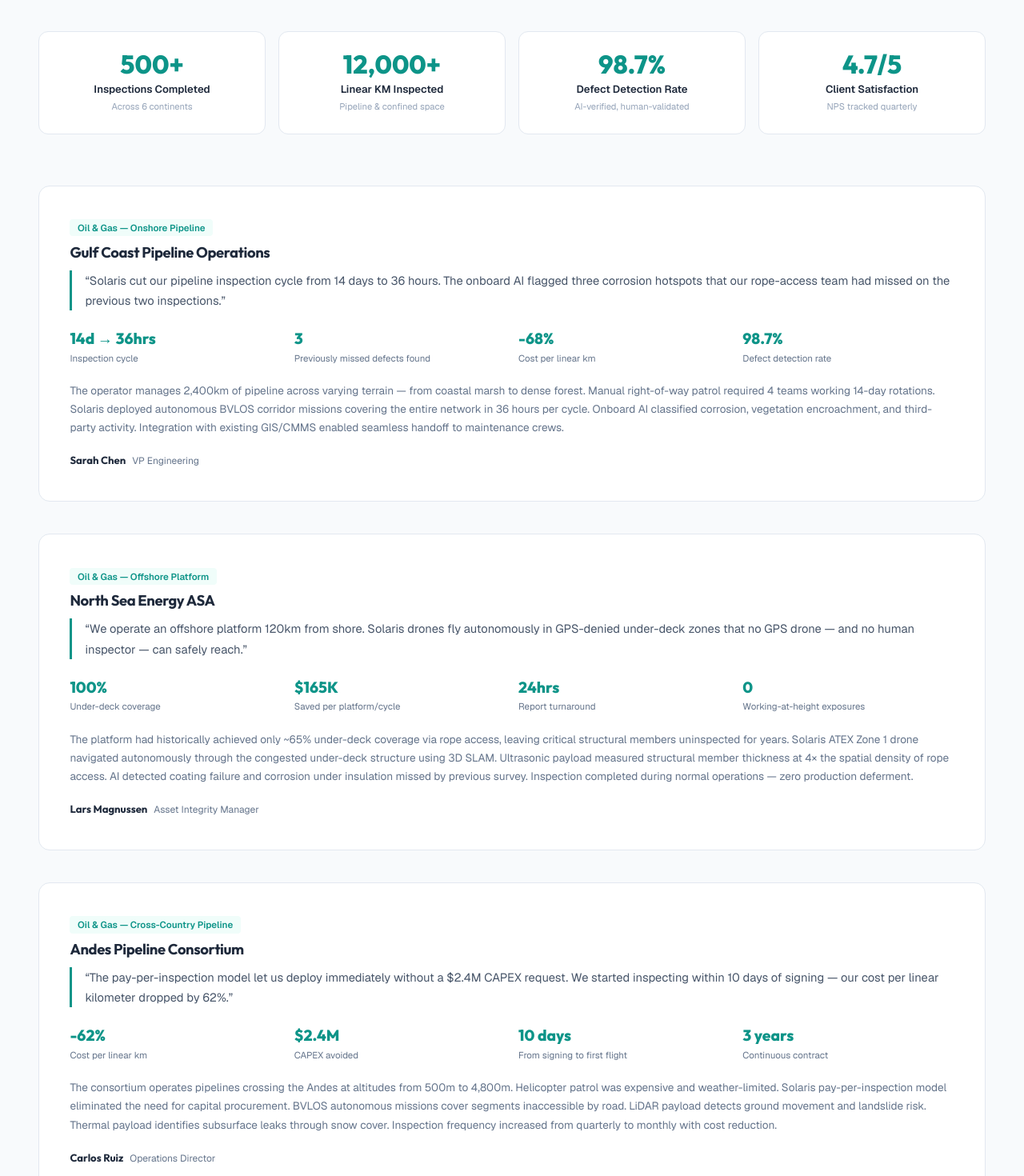
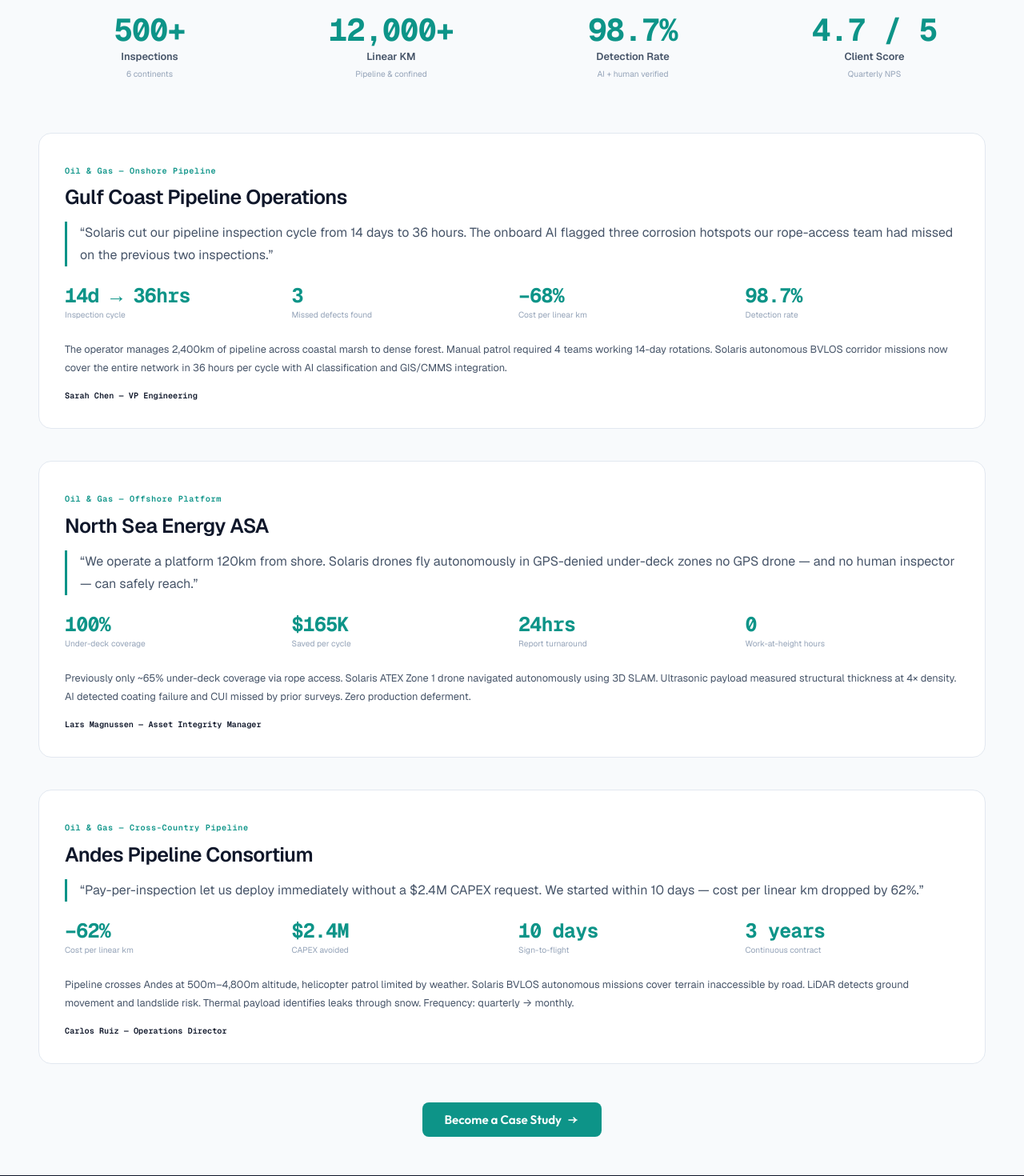
Before and after one commit to cpu152650311-coder/solaris-drone-test, a Next.js app: page /case-studies in a window 1280 px wide. Shown: the part 460-1930 px from the top of the page at 80% size. Built offline with nearby package versions, Linux system fonts and the light colour scheme.

Commit message:
feat: complete redesign — elegant-design tokens, frontend-design bold direction, industrial precision aesthetic

```diff
--- a/app/case-studies/page.tsx
+++ b/app/case-studies/page.tsx
@@ -2,109 +2,86 @@ import type { Metadata } from 'next';
 import PageCTA from '@/components/shared/PageCTA';
 
 export const metadata: Metadata = {
-  title: 'Case Studies — 500+ Inspections, 12,000+ KM, 98.7% Detection Rate',
-  description: 'Real results: Gulf Coast Pipeline cut inspection from 14 days to 36 hours. North Sea Energy achieved 100% under-deck coverage. Andes Pipeline cut cost per km by 62%.',
+  title: 'Case Studies — 500+ Inspections, 12,000+ KM, 98.7% Detection',
+  description: 'Proven results: Gulf Coast Pipeline (14d→36hrs), North Sea Energy (100% under-deck), Andes Pipeline (−62% cost/km). Operator-verified performance data.',
 };
+
+const STATS = [
+  { v: '500+', l: 'Inspections', sub: '6 continents' },
+  { v: '12,000+', l: 'Linear KM', sub: 'Pipeline & confined' },
+  { v: '98.7%', l: 'Detection Rate', sub: 'AI + human verified' },
+  { v: '4.7 / 5', l: 'Client Score', sub: 'Quarterly NPS' },
+];
 
 const CASES = [
   {
-    client: 'Gulf Coast Pipeline Operations',
-    industry: 'Oil & Gas — Onshore Pipeline',
-    quote: 'Solaris cut our pipeline inspection cycle from 14 days to 36 hours. The onboard AI flagged three corrosion hotspots that our rope-access team had missed on the previous two inspections.',
-    name: 'Sarah Chen', title: 'VP Engineering',
-    results: [
-      { metric: '14d → 36hrs', label: 'Inspection cycle' },
-      { metric: '3', label: 'Previously missed defects found' },
-      { metric: '-68%', label: 'Cost per linear km' },
-      { metric: '98.7%', label: 'Defect detection rate' },
-    ],
-    detail: 'The operator manages 2,400km of pipeline across varying terrain — from coastal marsh to dense forest. Manual right-of-way patrol required 4 teams working 14-day rotations. Solaris deployed autonomous BVLOS corridor missions covering the entire network in 36 hours per cycle. Onboard AI classified corrosion, vegetation encroachment, and third-party activity. Integration with existing GIS/CMMS enabled seamless handoff to maintenance crews.',
+    client: 'Gulf Coast Pipeline Operations', industry: 'Oil & Gas — Onshore Pipeline',
+    quote: 'Solaris cut our pipeline inspection cycle from 14 days to 36 hours. The onboard AI flagged three corrosion hotspots our rope-access team had missed on the previous two inspections.',
+    author: 'Sarah Chen — VP Engineering',
+    metrics: [['14d → 36hrs', 'Inspection cycle'], ['3', 'Missed defects found'], ['−68%', 'Cost per linear km'], ['98.7%', 'Detection rate']],
+    detail: 'The operator manages 2,400km of pipeline across coastal marsh to dense forest. Manual patrol required 4 teams working 14-day rotations. Solaris autonomous BVLOS corridor missions now cover the entire network in 36 hours per cycle with AI classification and GIS/CMMS integration.',
   },
   {
-    client: 'North Sea Energy ASA',
-    industry: 'Oil & Gas — Offshore Platform',
-    quote: 'We operate an offshore platform 120km from shore. Solaris drones fly autonomously in GPS-denied under-deck zones that no GPS drone — and no human inspector — can safely reach.',
-    name: 'Lars Magnussen', title: 'Asset Integrity Manager',
-    results: [
-      { metric: '100%', label: 'Under-deck coverage' },
-      { metric: '$165K', label: 'Saved per platform/cycle' },
-      { metric: '24hrs', label: 'Report turnaround' },
-      { metric: '0', label: 'Working-at-height exposures' },
-    ],
-    detail: 'The platform had historically achieved only ~65% under-deck coverage via rope access, leaving critical structural members uninspected for years. Solaris ATEX Zone 1 drone navigated autonomously through the congested under-deck structure using 3D SLAM. Ultrasonic payload measured structural member thickness at 4× the spatial density of rope access. AI detected coating failure and corrosion under insulation missed by previous survey. Inspection completed during normal operations — zero production deferment.',
+    client: 'North Sea Energy ASA', industry: 'Oil & Gas — Offshore Platform',
+    quote: 'We operate a platform 120km from shore. Solaris drones fly autonomously in GPS-denied under-deck zones no GPS drone — and no human inspector — can safely reach.',
+    author: 'Lars Magnussen — Asset Integrity Manager',
+    metrics: [['100%', 'Under-deck coverage'], ['$165K', 'Saved per cycle'], ['24hrs', 'Report turnaround'], ['0', 'Work-at-height hours']],
+    detail: 'Previously only ~65% under-deck coverage via rope access. Solaris ATEX Zone 1 drone navigated autonomously using 3D SLAM. Ultrasonic payload measured structural thickness at 4× density. AI detected coating failure and CUI missed by prior surveys. Zero production deferment.',
   },
   {
-    client: 'Andes Pipeline Consortium',
-    industry: 'Oil & Gas — Cross-Country Pipeline',
-    quote: 'The pay-per-inspection model let us deploy immediately without a $2.4M CAPEX request. We started inspecting within 10 days of signing — our cost per linear kilometer dropped by 62%.',
-    name: 'Carlos Ruiz', title: 'Operations Director',
-    results: [
-      { metric: '-62%', label: 'Cost per linear km' },
-      { metric: '$2.4M', label: 'CAPEX avoided' },
-      { metric: '10 days', label: 'From signing to first flight' },
-      { metric: '3 years', label: 'Continuous contract' },
-    ],
-    detail: 'The consortium operates pipelines crossing the Andes at altitudes from 500m to 4,800m. Helicopter patrol was expensive and weather-limited. Solaris pay-per-inspection model eliminated the need for capital procurement. BVLOS autonomous missions cover segments inaccessible by road. LiDAR payload detects ground movement and landslide risk. Thermal payload identifies subsurface leaks through snow cover. Inspection frequency increased from quarterly to monthly with cost reduction.',
+    client: 'Andes Pipeline Consortium', industry: 'Oil & Gas — Cross-Country Pipeline',
+    quote: 'Pay-per-inspection let us deploy immediately without a $2.4M CAPEX request. We started within 10 days — cost per linear km dropped by 62%.',
+    author: 'Carlos Ruiz — Operations Director',
+    metrics: [['−62%', 'Cost per linear km'], ['$2.4M', 'CAPEX avoided'], ['10 days', 'Sign-to-flight'], ['3 years', 'Continuous contract']],
+    detail: 'Pipeline crosses Andes at 500m–4,800m altitude, helicopter patrol limited by weather. Solaris BVLOS autonomous missions cover terrain inaccessible by road. LiDAR detects ground movement and landslide risk. Thermal payload identifies leaks through snow. Frequency: quarterly → monthly.',
   },
-];
-
-const STATS = [
-  { v: '500+', l: 'Inspections Completed', sub: 'Across 6 continents' },
-  { v: '12,000+', l: 'Linear KM Inspected', sub: 'Pipeline & confined space' },
-  { v: '98.7%', l: 'Defect Detection Rate', sub: 'AI-verified, human-validated' },
-  { v: '4.7/5', l: 'Client Satisfaction', sub: 'NPS tracked quarterly' },
 ];
 
 export default function CaseStudiesPage() {
   return (
     <>
-      <section style={{ background: '#0f172a', padding: 'clamp(3.5rem, 7vw, 5rem) 0 clamp(2.5rem, 5vw, 3.5rem)' }}>
+      <section className="section-dark" style={{ padding: 'var(--space-24) 0 var(--space-16)' }}>
         <div className="container-wide">
-          <span className="label-tag" style={{ color: '#5eead4', background: 'rgba(13,148,136,0.15)' }}>Case Studies</span>
-          <h1 style={{ fontFamily: 'Outfit, sans-serif', fontSize: 'clamp(2.2rem, 4.5vw, 3.4rem)', fontWeight: 800, color: 'white', letterSpacing: '-0.03em', marginTop: '1rem', marginBottom: '1rem', lineHeight: 1.1 }}>
-            Trusted by Operators.<br /><span style={{ color: '#0d9488' }}>Proven in the Field.</span>
-          </h1>
-          <p style={{ fontFamily: 'Geist, sans-serif', color: '#94a3b8', fontSize: '1.05rem', maxWidth: '56ch' }}>Real results from real deployments — on platforms, in pipelines, and across continents. Every data point below is operator-verified.</p>
+          <span className="label-tag label-tag-dark">Case Studies</span>
+          <h1 style={{ color: 'white', marginTop: 'var(--space-4)', marginBottom: 'var(--space-4)' }}>Trusted by Operators.<br /><span style={{ color: 'var(--color-primary)' }}>Proven in the Field.</span></h1>
+          <p style={{ fontFamily: 'var(--font-sans)', color: 'var(--color-dark-text-secondary)', fontSize: 'var(--text-lg)', maxWidth: '56ch' }}>Real results from real deployments. Every data point operator-verified.</p>
         </div>
       </section>
 
-      <section style={{ padding: 'clamp(3rem, 6vw, 4rem) 0', background: '#f8fafc' }}>
+      <section className="section-pad-sm" style={{ background: 'var(--color-background)' }}>
         <div className="container-wide">
-          <div style={{ display: 'grid', gridTemplateColumns: 'repeat(auto-fit, minmax(160px, 1fr))', gap: '1rem', marginBottom: 'clamp(3rem, 5vw, 4rem)' }}>
-            {STATS.map(({ v, l, sub }) => (
-              <div key={l} style={{ background: 'white', border: '1px solid #e2e8f0', borderRadius: '12px', padding: '1.5rem', textAlign: 'center' }}>
-                <div style={{ fontFamily: 'Outfit, sans-serif', fontSize: 'clamp(1.5rem, 2.5vw, 2rem)', fontWeight: 800, color: '#0d9488', lineHeight: 1 }}>{v}</div>
-                <div style={{ fontFamily: 'Geist, sans-serif', fontSize: '0.82rem', fontWeight: 600, color: '#1e293b', marginTop: '0.35rem' }}>{l}</div>
-                <div style={{ fontFamily: 'Geist, sans-serif', fontSize: '0.7rem', color: '#94a3b8', marginTop: '0.15rem' }}>{sub}</div>
+          <div style={{ display: 'grid', gridTemplateColumns: 'repeat(auto-fit, minmax(160px, 1fr))', gap: 'var(--space-6)', marginBottom: 'var(--space-16)' }}>
+            {STATS.map((s) => (
+              <div key={s.l} className="metric-display" style={{ textAlign: 'center' }}>
+                <span className="metric-value">{s.v}</span>
+                <span className="metric-label" style={{ fontWeight: 600 }}>{s.l}</span>
+                <span className="metric-sub">{s.sub}</span>
               </div>
             ))}
           </div>
 
-          <div style={{ display: 'flex', flexDirection: 'column', gap: '2.5rem' }}>
+          <div style={{ display: 'flex', flexDirection: 'column', gap: 'var(--space-10)' }}>
             {CASES.map((c) => (
-              <div key={c.client} style={{ background: 'white', border: '1px solid #e2e8f0', borderRadius: '14px', padding: 'clamp(1.5rem, 3vw, 2.5rem)' }}>
-                <div style={{ marginBottom: '0.5rem' }}>
-                  <span style={{ fontFamily: 'Geist, sans-serif', fontSize: '0.72rem', fontWeight: 600, color: '#0d9488', background: '#f0fdfa', padding: '0.2rem 0.6rem', borderRadius: '4px' }}>{c.industry}</span>
-                </div>
-                <h3 style={{ fontFamily: 'Outfit, sans-serif', fontSize: '1.15rem', fontWeight: 700, color: '#1e293b', marginBottom: '0.75rem' }}>{c.client}</h3>
-                <blockquote style={{ fontFamily: 'Geist, sans-serif', fontSize: '0.92rem', color: '#475569', lineHeight: 1.7, margin: '0 0 1.25rem 0', paddingLeft: '1rem', borderLeft: '3px solid #0d9488' }}>&ldquo;{c.quote}&rdquo;</blockquote>
-                <div style={{ display: 'grid', gridTemplateColumns: 'repeat(auto-fit, minmax(120px, 1fr))', gap: '1rem', marginBottom: '1.25rem' }}>
-                  {c.results.map((r) => (
-                    <div key={r.label}>
-                      <div style={{ fontFamily: 'Outfit, sans-serif', fontSize: '1.2rem', fontWeight: 800, color: '#0d9488' }}>{r.metric}</div>
-                      <div style={{ fontFamily: 'Geist, sans-serif', fontSize: '0.72rem', color: '#64748b' }}>{r.label}</div>
+              <div key={c.client} className="card" style={{ padding: 'var(--space-8)' }}>
+                <span style={{ fontFamily: 'var(--font-mono)', fontSize: 'var(--text-xs)', color: 'var(--color-primary)', fontWeight: 600, letterSpacing: '0.06em' }}>{c.industry}</span>
+                <h3 style={{ marginTop: 'var(--space-2)', marginBottom: 'var(--space-4)', fontSize: 'var(--text-xl)' }}>{c.client}</h3>
+                <blockquote style={{ fontFamily: 'var(--font-sans)', fontSize: 'var(--text-base)', color: 'var(--color-text-secondary)', lineHeight: 'var(--leading-relaxed)', paddingLeft: 'var(--space-4)', borderLeft: '3px solid var(--color-primary)', marginBottom: 'var(--space-6)' }}>
+                  &ldquo;{c.quote}&rdquo;
+                </blockquote>
+                <div style={{ display: 'grid', gridTemplateColumns: 'repeat(auto-fit, minmax(120px, 1fr))', gap: 'var(--space-4)', marginBottom: 'var(--space-6)' }}>
+                  {c.metrics.map(([v, l]) => (
+                    <div key={l} className="metric-display">
+                      <span className="metric-value" style={{ fontSize: 'var(--text-xl)' }}>{v}</span>
+                      <span className="metric-sub">{l}</span>
                     </div>
                   ))}
                 </div>
-                <p style={{ fontFamily: 'Geist, sans-serif', fontSize: '0.85rem', color: '#64748b', lineHeight: 1.7 }}>{c.detail}</p>
-                <div style={{ marginTop: '1rem' }}>
-                  <span style={{ fontFamily: 'Outfit, sans-serif', fontSize: '0.82rem', fontWeight: 700, color: '#1e293b' }}>{c.name}</span>
-                  <span style={{ fontFamily: 'Geist, sans-serif', fontSize: '0.75rem', color: '#64748b', marginLeft: '0.5rem' }}>{c.title}</span>
-                </div>
+                <p style={{ fontFamily: 'var(--font-sans)', fontSize: 'var(--text-sm)', color: 'var(--color-text-secondary)', lineHeight: 'var(--leading-relaxed)' }}>{c.detail}</p>
+                <div style={{ marginTop: 'var(--space-4)', fontFamily: 'var(--font-mono)', fontSize: 'var(--text-xs)', fontWeight: 600, color: 'var(--color-foreground)' }}>{c.author}</div>
               </div>
             ))}
           </div>
-          <div style={{ textAlign: 'center', marginTop: '3rem' }}><PageCTA label="Become Our Next Case Study" /></div>
+          <div style={{ textAlign: 'center', marginTop: 'var(--space-12)' }}><PageCTA label="Become a Case Study" /></div>
         </div>
       </section>
     </>
```
